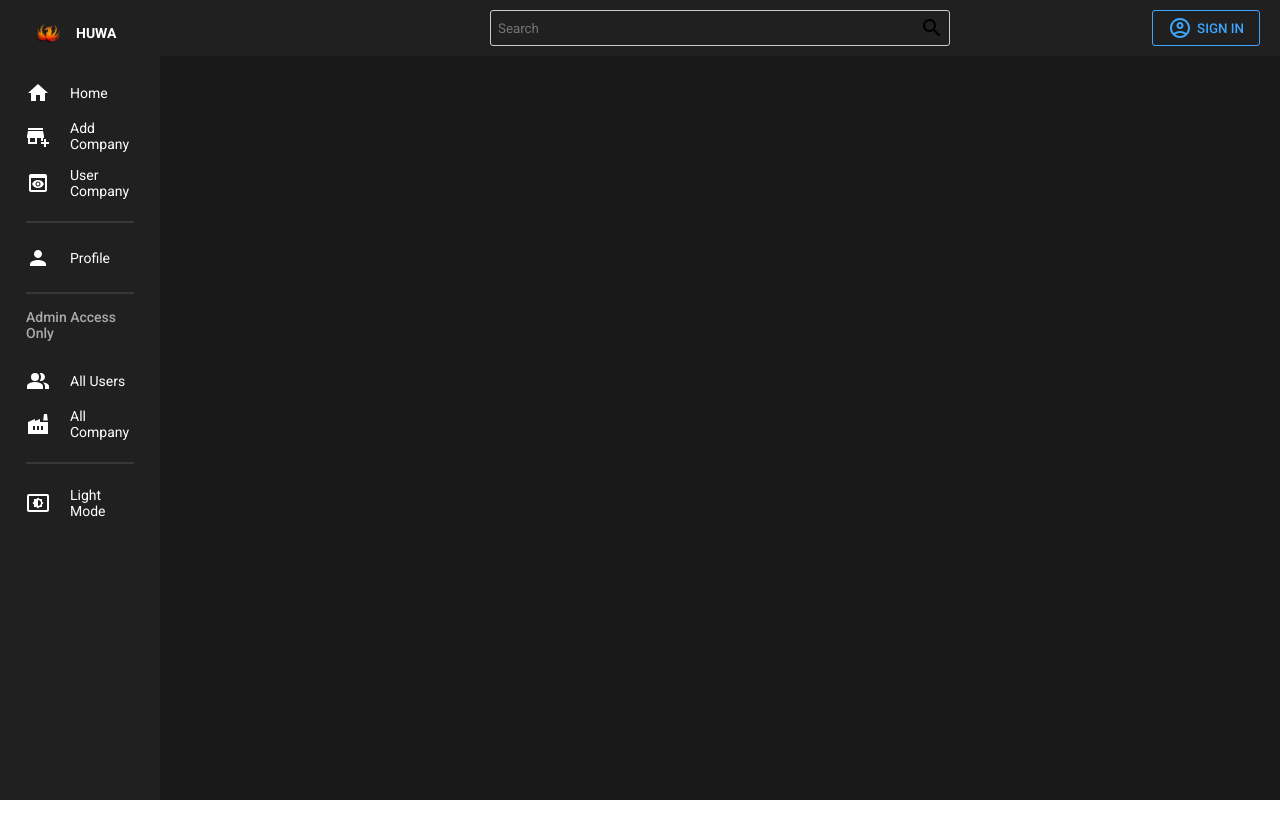
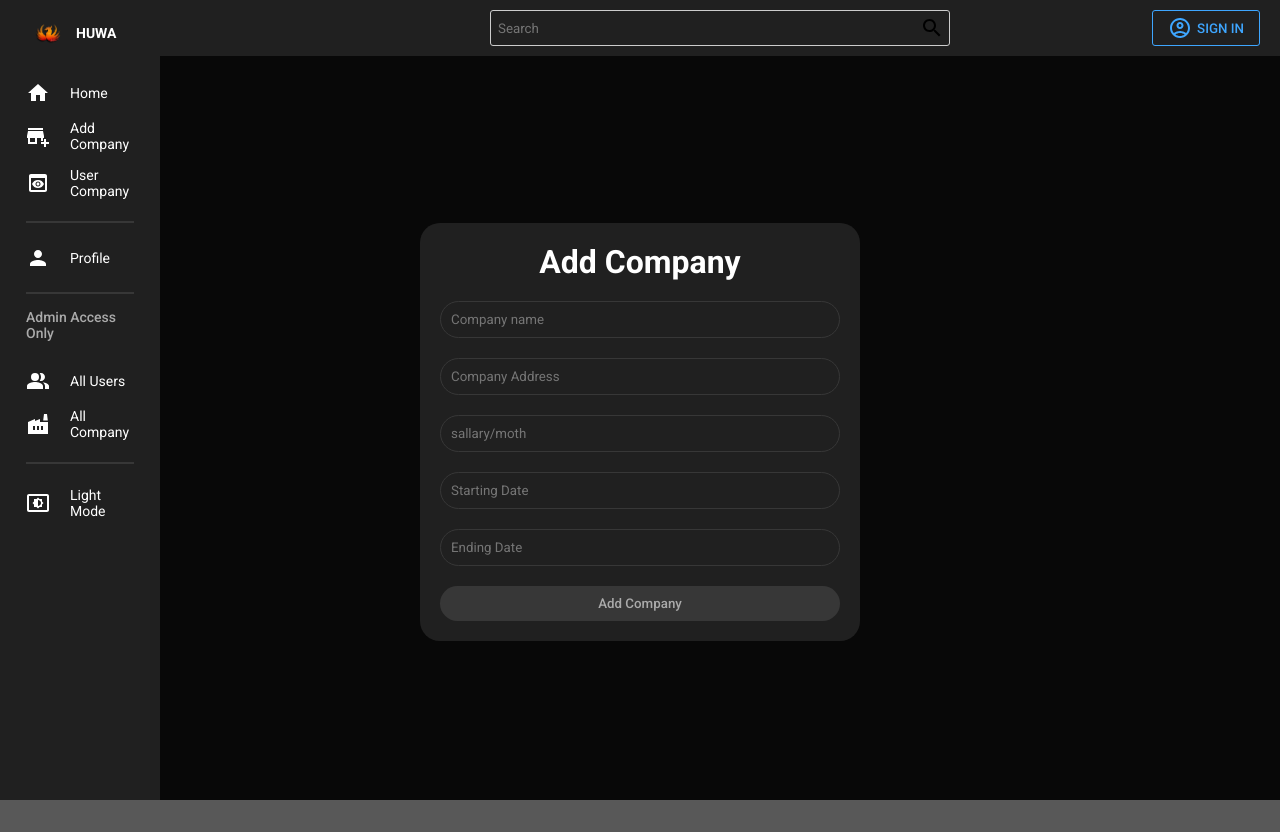
Before and after one commit to bishalsarkar77730/HUWA, a React (Create React App) app in the folder client/: page /Add-company in a window 1280 px wide. Before the commit the page ends 800 px from the top, so only its background shows below. Built offline with nearby package versions, Linux system fonts and the light colour scheme.

Commit message:
only bugs remaining and home page remaining

```diff
--- a/client/src/App.js
+++ b/client/src/App.js
@@ -16,6 +16,7 @@ import Editprofile from "./pages/UserProfile/Editprofile";
 import UserCompanies from "./pages/user/UserCompanies";
 import EditComapny from "./pages/user/UserEdits/EditComapny";
 import DeleteCompany from "./pages/user/UserEdits/DeleteCompany";
+import AddnewCompany from "./pages/user/AddnewCompany";
 
 const Container = styled.div`
   display: flex;
@@ -81,6 +82,11 @@ function App() {
                   path="delete-company"
                   element={<DeleteCompany />}
                 ></Route>
+                <Route
+                  exact
+                  path="Add-company"
+                  element={<AddnewCompany />}
+                ></Route>
               </Routes>
             </Wrapper>
           </Main>
--- a/client/src/components/Menu.jsx
+++ b/client/src/components/Menu.jsx
@@ -73,7 +73,10 @@ const Menu = ({ darkMode, setDarkMode }) => {
             Home
           </Item>
         </Link>
-        <Link to="/" style={{ textDecoration: "none", color: "inherit" }}>
+        <Link
+          to="/Add-company"
+          style={{ textDecoration: "none", color: "inherit" }}
+        >
           <Item>
             <AddBusinessIcon />
             Add Company
--- a/client/src/pages/user/AddnewCompany.jsx
+++ b/client/src/pages/user/AddnewCompany.jsx
@@ -0,0 +1,117 @@
+import { useState } from "react";
+import styled from "styled-components";
+import axios from "axios";
+import { useNavigate } from "react-router-dom";
+
+const Container = styled.div`
+  width: 100%;
+  height: 100%;
+  position: absolute;
+  top: 4%;
+  left: 0;
+  background-color: #000000a7;
+  display: flex;
+  align-items: center;
+  justify-content: center;
+`;
+
+const Wrapper = styled.div`
+  width: 400px;
+  height: auto;
+  background-color: ${({ theme }) => theme.bgLighter};
+  color: ${({ theme }) => theme.text};
+  border-radius: 20px;
+  padding: 20px;
+  display: flex;
+  flex-direction: column;
+  gap: 20px;
+  position: relative;
+`;
+
+const Title = styled.h1`
+  text-align: center;
+`;
+
+const Input = styled.input`
+  border: 1px solid ${({ theme }) => theme.soft};
+  color: ${({ theme }) => theme.text};
+  border-radius: 3px;
+  padding: 10px;
+  border-radius: 20px;
+  background-color: transparent;
+  z-index: 999;
+`;
+const Button = styled.button`
+  border-radius: 3px;
+  border: none;
+  padding: 10px 20px;
+  font-weight: 500;
+  cursor: pointer;
+  border-radius: 20px;
+  background-color: ${({ theme }) => theme.soft};
+  color: ${({ theme }) => theme.textSoft};
+
+  &:hover {
+    background-color: #eaeded;
+    color: black;
+  }
+`;
+
+const AddnewCompany = () => {
+    const [companyname, setCompanyname] = useState("");
+    const [companyaddress, setCompanyaddress] = useState("");
+    const [permonthSallary, setpermonthSallary] = useState("");
+    const [startingDate, setStartingdate] = useState("");
+    const [endingDate, setEndingdate] = useState("");
+    const navigate = useNavigate();
+    const handleADD = async (e) => {
+        e.preventDefault();
+        try {
+            await axios.post("/company/add", {
+              companyname,
+              companyaddress,
+              permonthSallary,
+              startingDate,
+              endingDate,
+            });
+            navigate("/user-companies");
+        } catch (error) {
+            console.log(error)
+        }
+    }
+  return (
+    <Container>
+      <Wrapper>
+        <Title>Add Company</Title>
+        <Input
+          type="text"
+          placeholder="Company name"
+          onChange={(e) => setCompanyname(e.target.value)}
+        />
+        <Input
+          type="text"
+          placeholder="Company Address"
+          onChange={(e) => setCompanyaddress(e.target.value)}
+        />
+        <Input
+          type="text"
+          placeholder="sallary/moth"
+          onChange={(e) => setpermonthSallary(e.target.value)}
+        />
+        <Input
+          type="text"
+          placeholder="Starting Date"
+          onChange={(e) => setStartingdate(e.target.value)}
+        />
+        <Input
+          type="text"
+          placeholder="Ending Date"
+          onChange={(e) => setEndingdate(e.target.value)}
+        />
+        <Button onClick={handleADD}>Add Company</Button>
+      </Wrapper>
+    </Container>
+  );
+};
+
+export default AddnewCompany;
```
